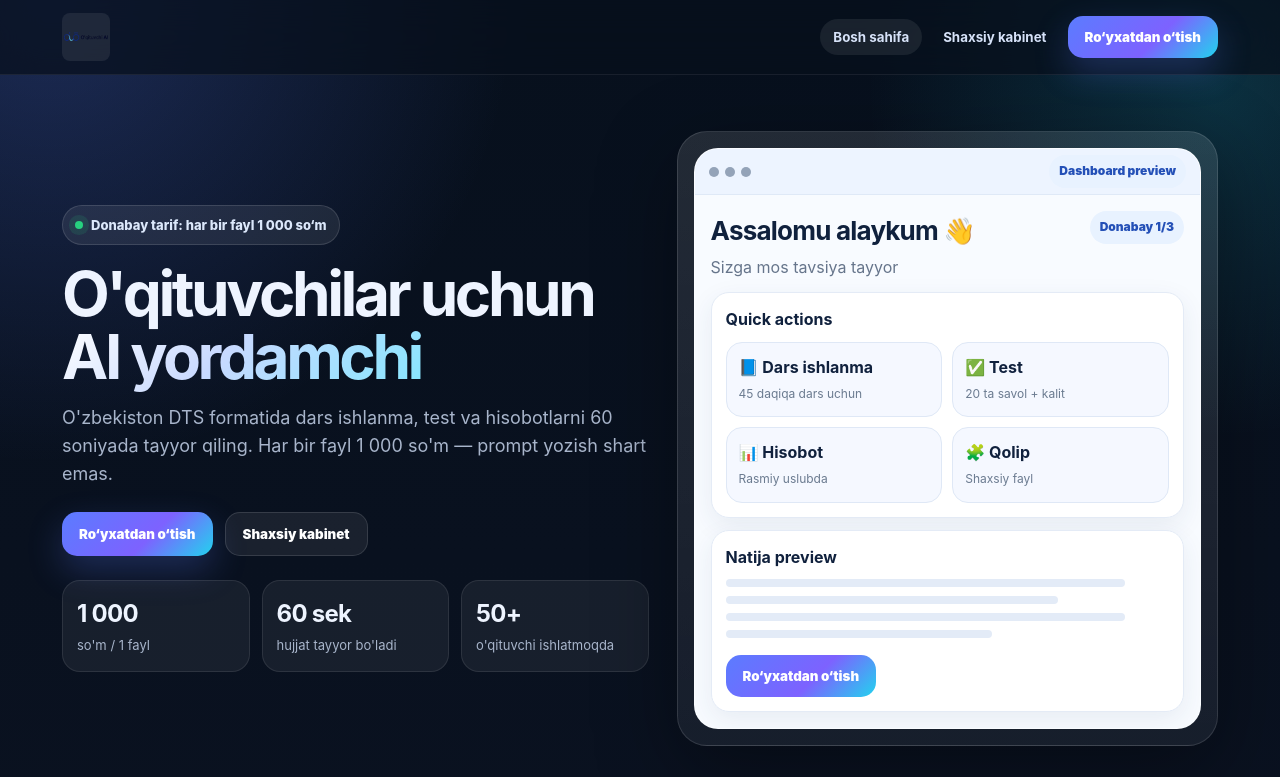
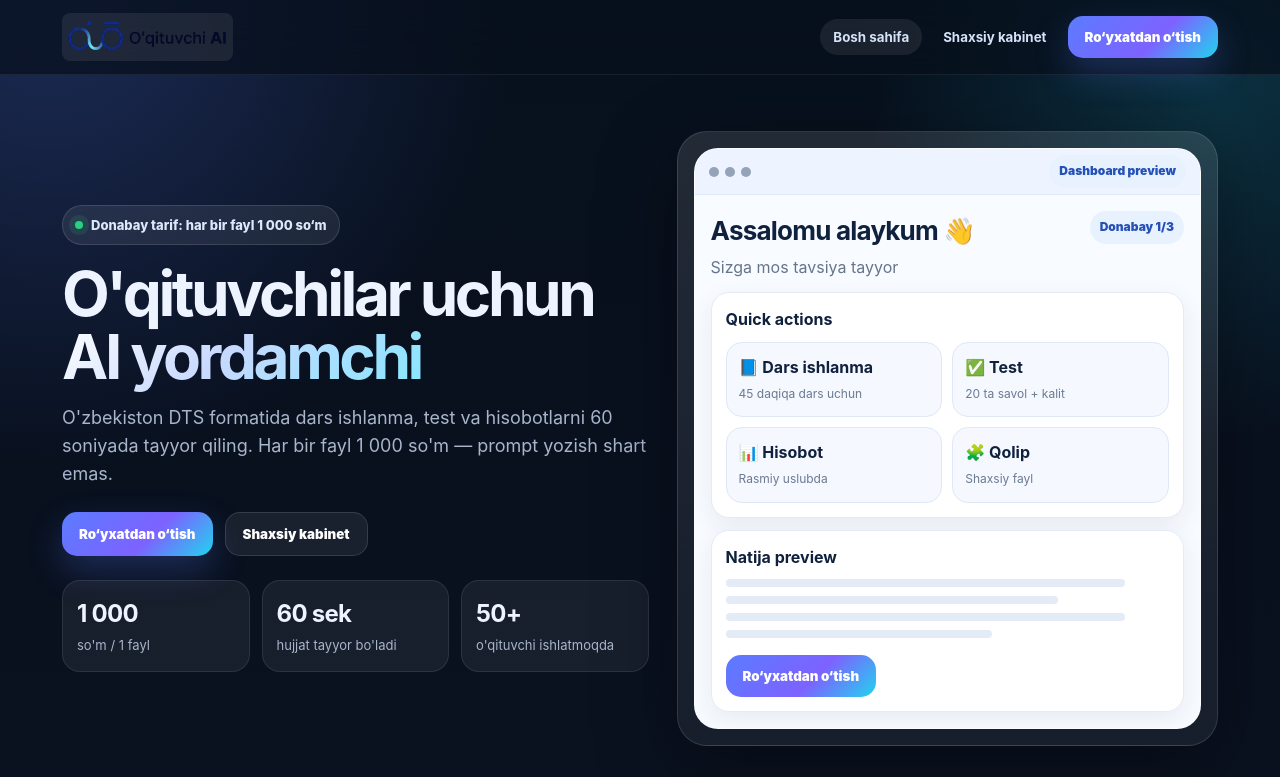
Before and after one commit to YusufErkinov/aiuqituvchi, a website: page index.html in a window 1280 px wide. Shown: the top 777 px of the page. Drawn offline with nearby package versions, Linux system fonts and the light colour scheme.

Commit message:
Update index.html

```diff
--- a/index.html
+++ b/index.html
@@ -15,7 +15,7 @@
           <span>O'qituvchi AI</span>
         </div>-->
         <div class="brand" onclick="showPage('home')">
-           <img src="./assets/images/logo.png" style="height:48px;width:48px;border-radius:8px;background:rgba(255,255,255,0.08);">
+           <img src="./assets/images/logo.png" style="height:48px;width:auto;border-radius:8px;background:rgba(255,255,255,0.08);">
             <!-- <img src="./assets/images/long-icon.png" alt="logo" style="height:48px;width:48px;border-radius:8px;">-->
 </div>
 
```
